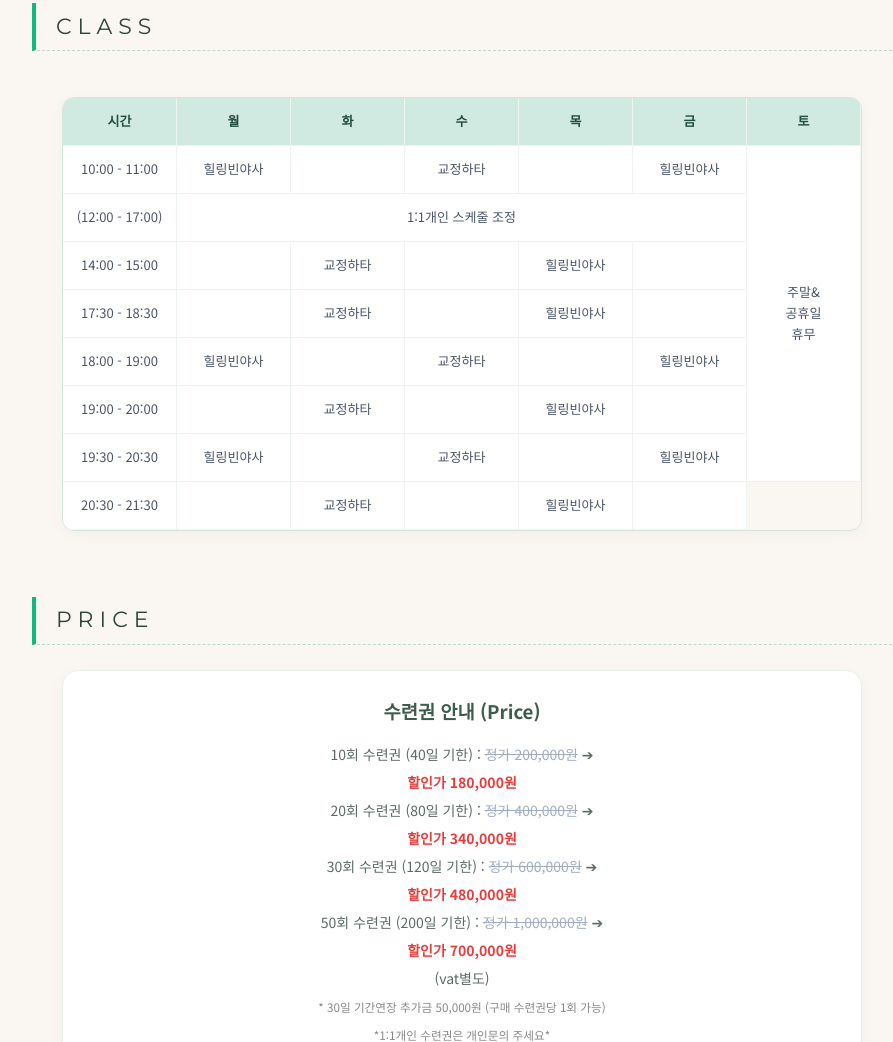
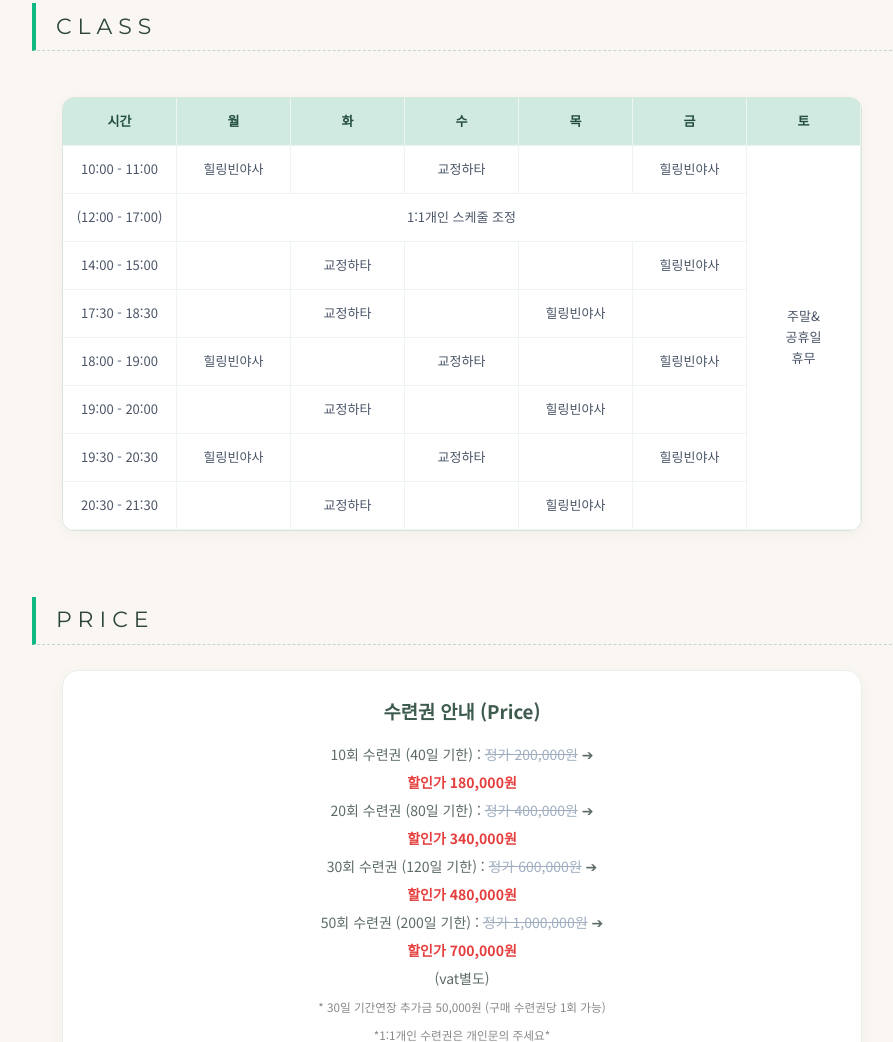
Before and after one commit to on108yoga/on108yoga, a plain HTML site: page index.html in a window 1280 px wide. Shown: the part 1431-2473 px from the top of the page, without its empty margins (178-1071 px from the left). Drawn offline with nearby package versions, Linux system fonts and the light colour scheme; no server answers; a web font is replaced by a local one.

Commit message:
Update index.html

```diff
--- a/index.html
+++ b/index.html
@@ -819,14 +819,14 @@
                     </thead>
                     <tbody>
                         <tr>
-                            <td>10:00 - 11:00</td><td>힐링빈야사</td><td></td><td>교정하타</td><td></td><td>힐링빈야사</td><td rowspan="7">주말&<br>공휴일<br>휴무</td>
+                            <td>10:00 - 11:00</td><td>힐링빈야사</td><td></td><td>교정하타</td><td></td><td>힐링빈야사</td><td rowspan="8">주말&<br>공휴일<br>휴무</td>
                         </tr>
 
                         <tr>
                             <td>(12:00 - 17:00)</td><td colspan="5">1:1개인 스케줄 조정</td>
                         </tr>
                         <tr>
-                            <td>14:00 - 15:00</td><td></td><td>교정하타</td><td></td><td>힐링빈야사</td><td></td>
+                            <td>14:00 - 15:00</td><td></td><td>교정하타</td><td></td><td></td><td>힐링빈야사</td>
                         </tr>
 
                         <tr>
```
